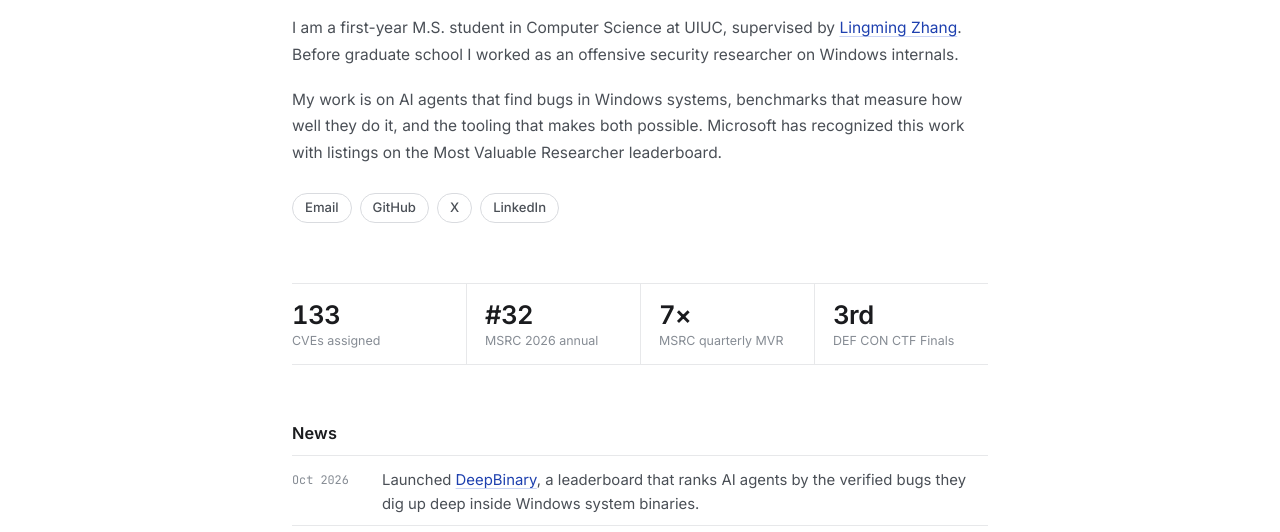
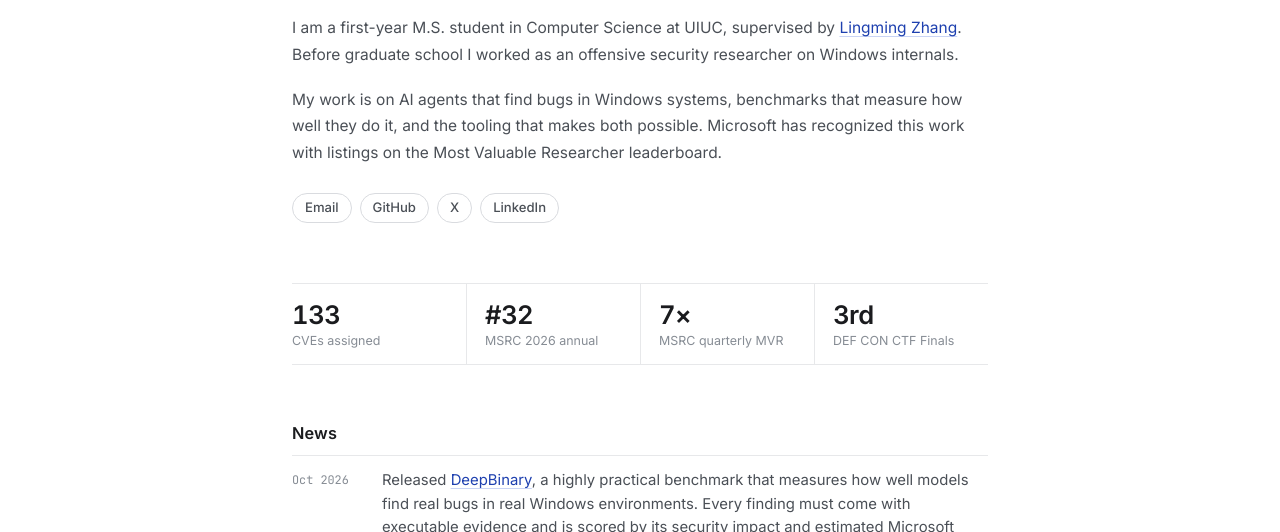
Before and after one commit to nevul37/nevul37.github.io, a plain HTML site: page index.html in a window 1280 px wide. Shown: the part 236-768 px from the top of the page. Drawn offline with Linux system fonts and the light colour scheme.

Commit message:
Reword the DeepBinary news item
Co-Authored-By: Claude Opus 5.5 <noreply@anthropic.com>

```diff
--- a/index.html
+++ b/index.html
@@ -141,8 +141,10 @@
                 <li>
                     <time class="news__date" datetime="2026-10">Oct 2026</time>
                     <span>
-                        Launched <a href="https://deepbinary.so/" target="_blank" rel="noreferrer">DeepBinary</a>,
-                        a leaderboard that ranks AI agents by the verified bugs they dig up deep inside Windows system binaries.
+                        Released <a href="https://deepbinary.so/" target="_blank" rel="noreferrer">DeepBinary</a>,
+                        a highly practical benchmark that measures how well models find real bugs in real Windows
+                        environments. Every finding must come with executable evidence and is scored by its security
+                        impact and estimated Microsoft bounty.
                     </span>
                 </li>
                 <li>
```
